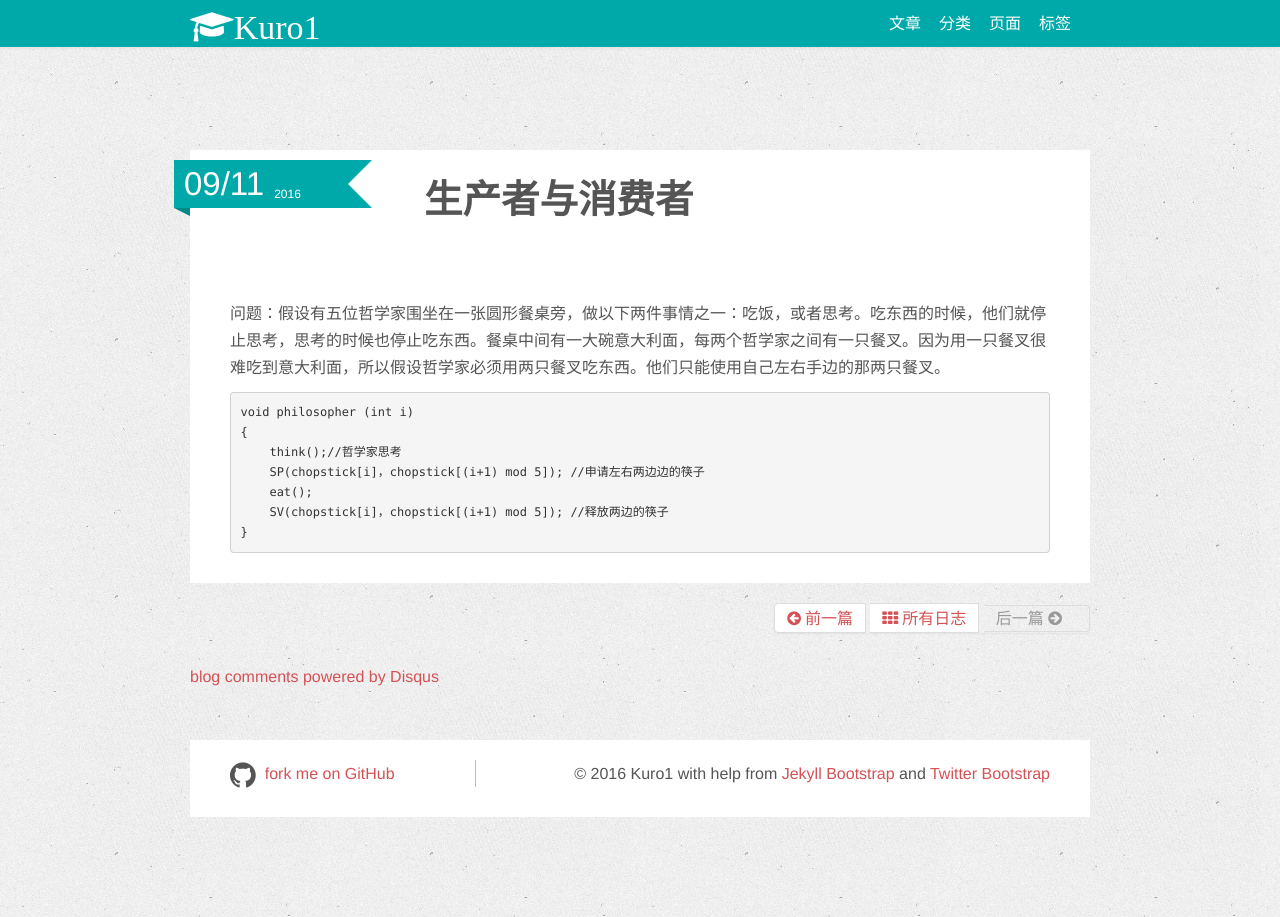
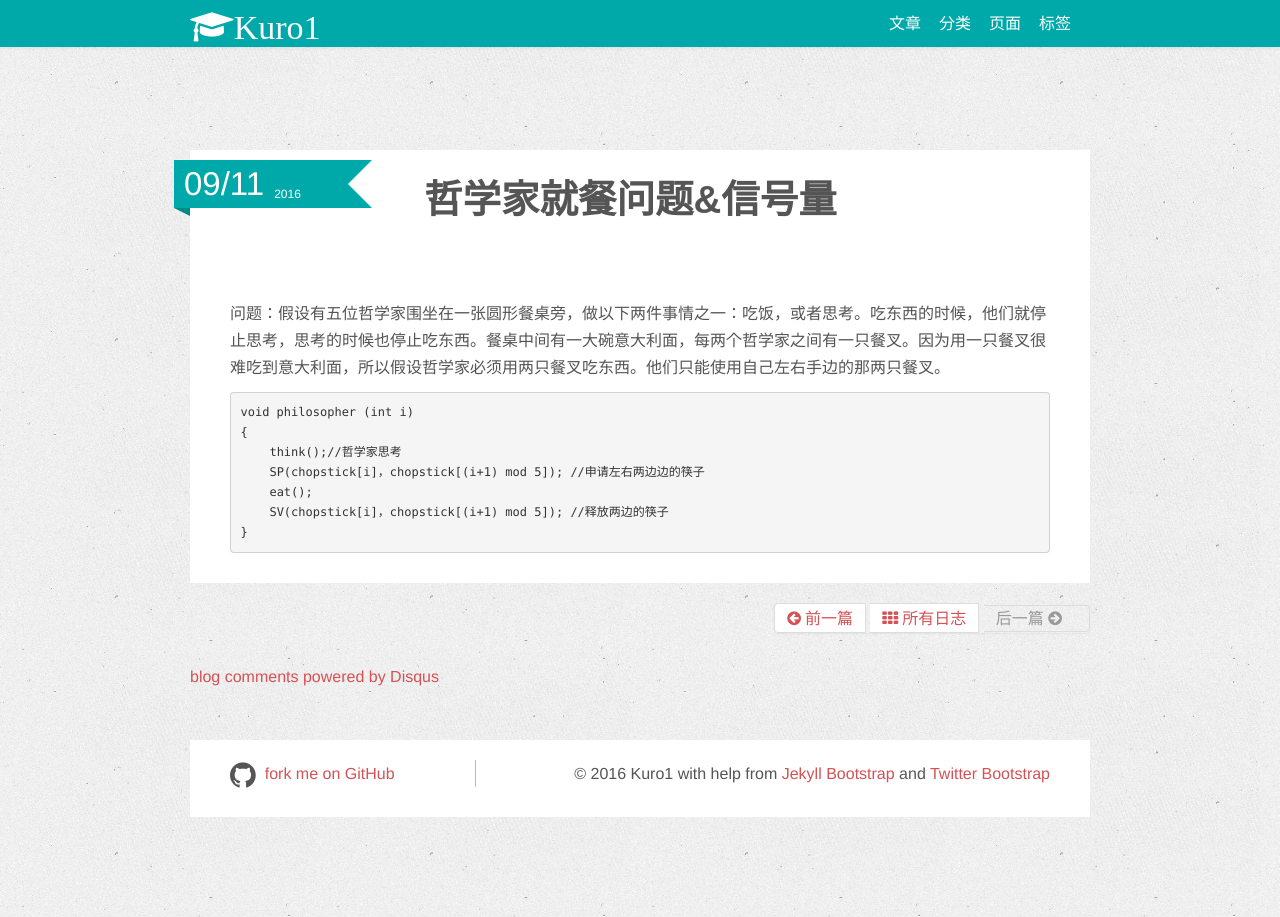
Before and after one commit to CsterKuroi/CsterKuroi.github.io, a Jekyll site: the page built from _posts/2016-09-11-11-2.md, in a window 1280 px wide. Built offline with Jekyll 4.4.1, drawn with Linux system fonts in a browser that asks for light colours; nearby versions of some CDN libraries; comment, search, counter and statistics services are not loaded.

Commit message:
fix title

```diff
--- a/_posts/2016-09-11-11-2.md
+++ b/_posts/2016-09-11-11-2.md
@@ -6,7 +6,7 @@ category: 多线程
 tags: [多线程]
 ---
 {% include JB/setup %}
-# 生产者与消费者
+# 哲学家就餐问题&信号量
 ---
 
 问题：假设有五位哲学家围坐在一张圆形餐桌旁，做以下两件事情之一：吃饭，或者思考。吃东西的时候，他们就停止思考，思考的时候也停止吃东西。餐桌中间有一大碗意大利面，每两个哲学家之间有一只餐叉。因为用一只餐叉很难吃到意大利面，所以假设哲学家必须用两只餐叉吃东西。他们只能使用自己左右手边的那两只餐叉。
```
